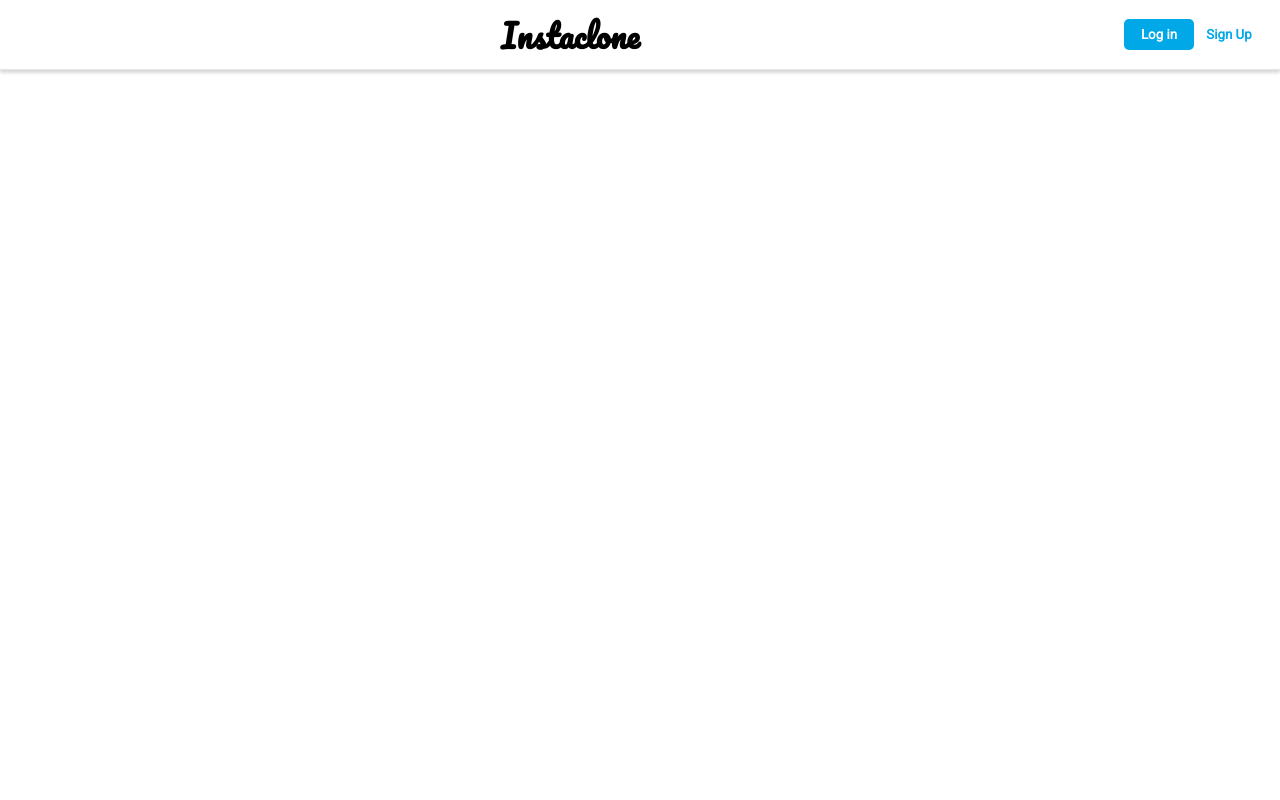
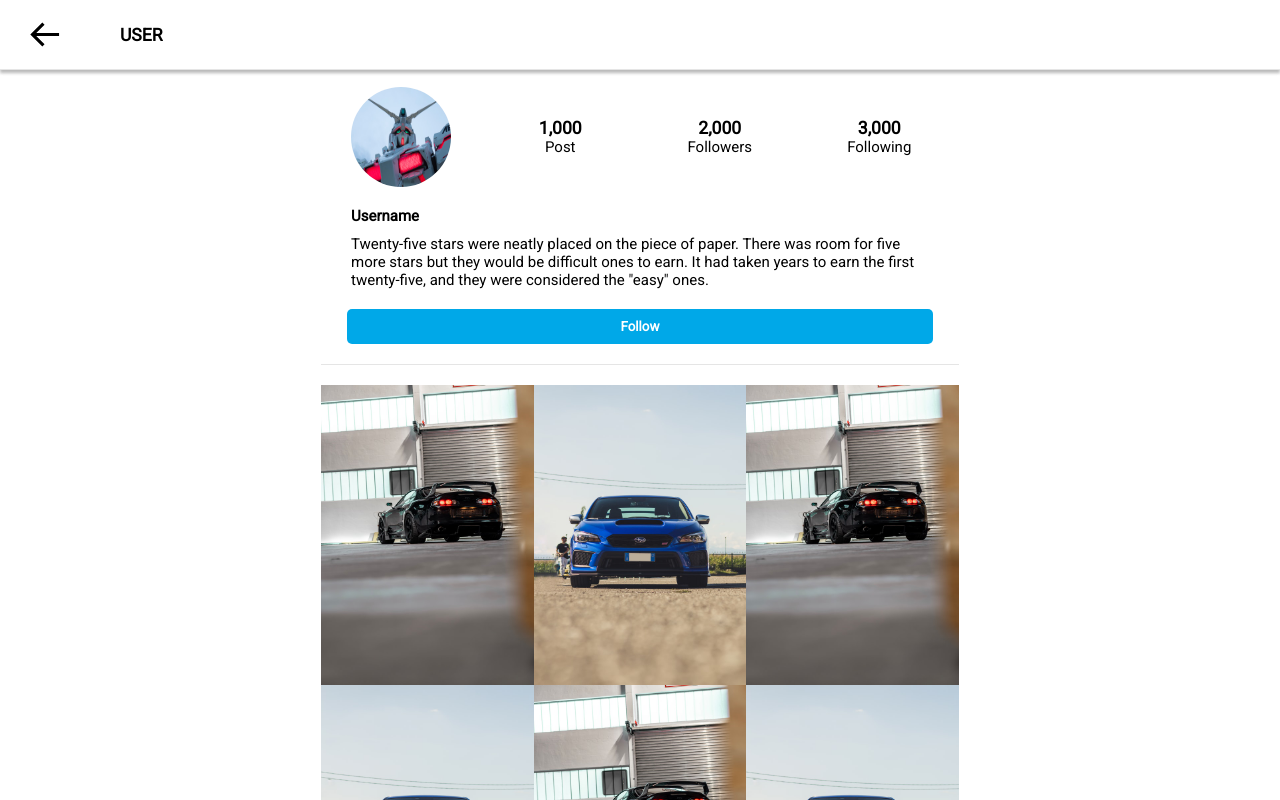
Before and after one commit to Kevo760/Instaclone-TheOdinProject, a React (Create React App) app: page / in a window 1280 px wide. Shown: the top 800 px of the page. Built offline with nearby package versions, Linux system fonts and the light colour scheme.

Commit message:
Added Profile Page
- Created Components
- Added Styles
- Added mock up data

```diff
--- a/src/App.css
+++ b/src/App.css
@@ -47,7 +47,7 @@
 /* ----------------- COMMENT SECTION ---------------- */
 
 .back-icon {
-  scale: 3;
+  scale: 2.5;
   cursor: pointer;
   width: 50px;
 }
@@ -67,3 +67,6 @@
 .comment-section-owner-description, .user-comment-description {
   margin-right: 1rem;
 }
+
+
+/* ----------------- PROFILE SECTION ---------------- */
--- /dev/null
+++ b/src/Components/Profile Page/ProfileTopBar.js
@@ -0,0 +1,14 @@
+import React from 'react'
+import { ProfileTop } from '../../Styled Components/Navbars'
+import { BiArrowBack} from 'react-icons/bi'
+
+function ProfileTopBar() {
+  return (
+    <ProfileTop>
+        <BiArrowBack className='back-icon' />
+        <h3>USER</h3>
+    </ProfileTop>
+  )
+}
+
+export default ProfileTopBar
--- a/src/Components/Profile Page/UserProfile.js
+++ b/src/Components/Profile Page/UserProfile.js
@@ -1,10 +1,71 @@
 import React from 'react'
-import { ProfileBox } from '../../Styled Components/Profile'
+import { CircleProfileLarge } from '../../Styled Components/CircleProfileImg'
+import { ProfileBox, ProfileTopSection, ProfileUserInfoSection, ProfileColumnTextBox, ProfileFollowButton, ProfileImagesSection, ProfilePostImage } from '../../Styled Components/Profile'
+import ProfileTopBar from './ProfileTopBar'
+import ProfilePic from '../../images/profile.jpg'
+import supra from '../../images/supra.jpg'
+import sti from '../../images/sti.jpg'
 
 function UserProfile() {
   return (
     <ProfileBox>
+        <ProfileTopBar />
 
+        <ProfileTopSection >
+          <CircleProfileLarge src={ProfilePic} alt='Profile Picture'/>
+
+          <ProfileColumnTextBox>
+            <h3>1,000</h3>
+            <p>Post</p>
+          </ProfileColumnTextBox>
+
+          <ProfileColumnTextBox>
+            <h3>2,000</h3>
+            <p>Followers</p>
+          </ProfileColumnTextBox>
+
+          <ProfileColumnTextBox>
+            <h3>3,000</h3>
+            <p>Following</p>
+          </ProfileColumnTextBox>
+        </ProfileTopSection >
+
+        <ProfileUserInfoSection>
+          <b>Username</b>
+
+          <p>
+          Twenty-five stars were neatly placed on the piece of paper. There was room for five more stars but they would be difficult ones to earn. It had taken years to earn the first twenty-five, and they were considered the "easy" ones.
+          </p>
+        </ProfileUserInfoSection>
+
+        <ProfileFollowButton>
+          Follow
+        </ProfileFollowButton>
+
+        <ProfileImagesSection>
+
+          <ProfilePostImage src={supra} />
+          <ProfilePostImage src={sti} />
+          <ProfilePostImage src={supra} />
+          <ProfilePostImage src={sti} />
+          <ProfilePostImage src={supra} />
+          <ProfilePostImage src={sti} />
+          <ProfilePostImage src={supra} />
+          <ProfilePostImage src={sti} />
+          <ProfilePostImage src={supra} />
+          <ProfilePostImage src={sti} />
+          <ProfilePostImage src={supra} />
+          <ProfilePostImage src={sti} />
+          <ProfilePostImage src={supra} />
+          <ProfilePostImage src={sti} />
+          <ProfilePostImage src={supra} />
+          <ProfilePostImage src={sti} />
+          <ProfilePostImage src={supra} />
+          <ProfilePostImage src={sti} />
+          <ProfilePostImage src={supra} />
+          <ProfilePostImage src={sti} />
+
+        </ProfileImagesSection>
     </ProfileBox>
   )
 }
--- a/src/Styled Components/CircleProfileImg.js
+++ b/src/Styled Components/CircleProfileImg.js
@@ -7,4 +7,14 @@ const CircleProfileSmall = styled.img`
     image-rendering: crisp-edges;
 `
 
-export {CircleProfileSmall}
+const CircleProfileLarge = styled(CircleProfileSmall)`
+    width: 100px;
+    height: 100px;
+
+    @media(max-width: 800px) {
+    width: 70px;
+    height: 70px;
+  }
+`
+
+export {CircleProfileSmall, CircleProfileLarge}
--- a/src/Styled Components/Navbars.js
+++ b/src/Styled Components/Navbars.js
@@ -86,4 +86,11 @@ const TopbarSignUpButton = styled(TopbarLogInButton)`
   }
 `
 
-export {Topbar, BottomBar, CommentTop, CommentBottom, CommentTextBarInput, CommentTextBarButton, TopbarNotLoggedIn, TopbarLogInButton, TopbarSignUpButton}
+const ProfileTop = styled(Topbar)`
+    justify-content: left;
+    padding: 20px;
+    gap: 50px;
+    align-items: center;
+`
+
+export {Topbar, BottomBar, CommentTop, CommentBottom, CommentTextBarInput, CommentTextBarButton, TopbarNotLoggedIn, TopbarLogInButton, TopbarSignUpButton, ProfileTop}
--- a/src/Styled Components/Profile.js
+++ b/src/Styled Components/Profile.js
@@ -1,9 +1,79 @@
 import styled from "styled-components";
 
 const ProfileBox = styled.div`
-    background-color: grey;
-    width: 100%;
-    height: 100%;
+    margin: 70px auto;
+    display: flex;
+    flex-direction: column;
+    width: 670px;
+    padding: 16px;
+    overflow: visible;
+    height: fit-content;
+    font-size: 15px;
+    gap: 20px;
+
+    @media(max-width: 800px) {
+    width: 480px;
+  }
 `
 
-export {ProfileBox}
+const ProfileTopSection = styled.div`
+    display: grid;
+    grid-template-columns: 25% 25% 25% 25%;
+    align-items: center;
+    justify-items: center;
+     height: 100px;
+`
+
+const ProfileUserInfoSection = styled.div`
+    display: flex;
+    flex-direction: column;
+    padding: 0 30px;
+    gap: 10px;
+`
+
+const ProfileImagesSection = styled.div`
+    width: 100%;
+    padding-top: 20px;
+    display: grid;
+    grid-template-columns: repeat(3, 1fr);
+    border-top: 1px solid rgba(229, 229, 229);
+
+`
+
+const ProfileColumnTextBox = styled.div`
+    display: flex;
+    flex-direction: column;
+    text-align: center;
+`
+
+const ProfileFollowButton = styled.button`
+    margin: auto;
+    width: 92%;
+    padding: 10px;
+    border: none;
+    border-radius: 5px;
+    font-weight: bold;
+    color: white;
+    background-color: rgba(0, 168, 232);
+    &:Hover {
+        background-color: rgba(1, 80, 110);
+    }
+`
+
+const ProfileUnFollowButton = styled(ProfileFollowButton)`
+    color: black;
+    background-color: rgba(0, 168, 232);
+    &:Hover {
+        background-color: rgb(200, 200, 200);
+    }
+`
+
+const ProfilePostImage = styled.img`
+    width: 100%;
+    height: 300px;
+    object-fit: fill;
+    cursor: pointer;
+`
+
+
+export {ProfileBox,ProfileTopSection, ProfileUserInfoSection, ProfileColumnTextBox, ProfileFollowButton, ProfileUnFollowButton, ProfileImagesSection, ProfilePostImage}
```
